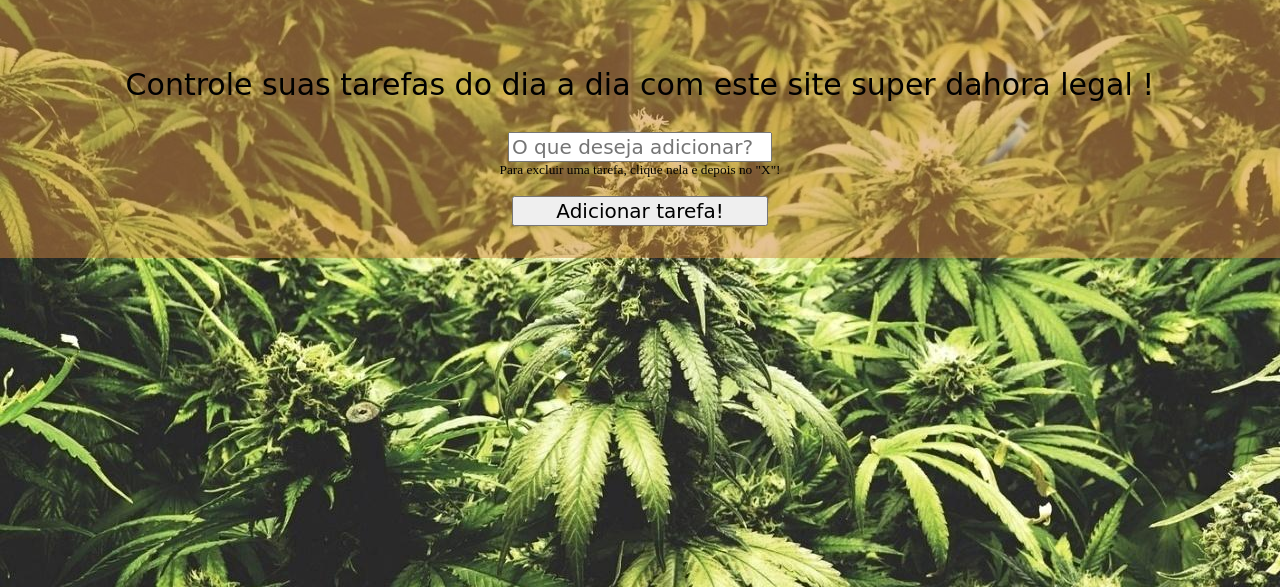
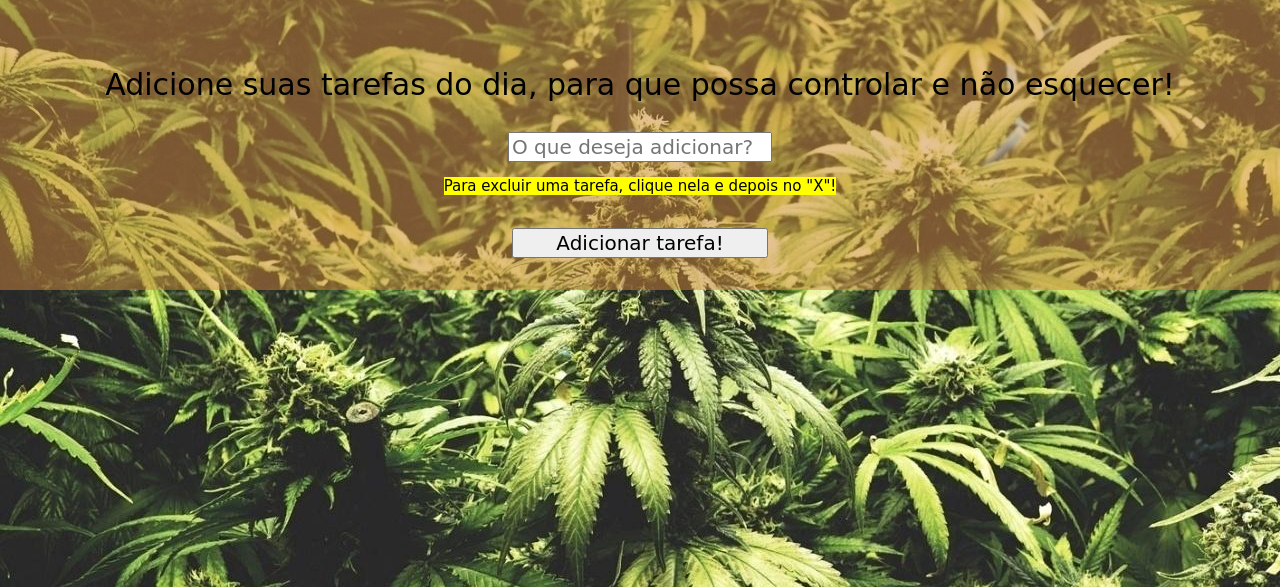
Before and after one commit to almasob/almasob.github.io, a plain HTML site: page index.html in a window 1280 px wide. Shown: the part 213-800 px from the top of the page. Drawn offline with Linux system fonts and the light colour scheme; a web font is replaced by a local one.

Commit message:
Update index.html

```diff
--- a/index.html
+++ b/index.html
@@ -8,9 +8,9 @@
 <body>
 <div class="conteiner">
 	<h1>LISTA DE TAREFAS</h1>
-	<p id="first">Controle suas tarefas do dia a dia com este site super dahora legal !</p>
+	<p id="first">Adicione suas tarefas do dia, para que possa controlar e não esquecer!</p>
 	<input id="userinput" type="text" placeholder="O que deseja adicionar?">
-		<sub>Para excluir uma tarefa, clique nela e depois no "X"!</sub>
+	<p class="sub">Para excluir uma tarefa, clique nela e depois no "X"!</p>
 	<br><button id="enter" class="botoon">Adicionar tarefa!</button>
 	<ul>
 
```
